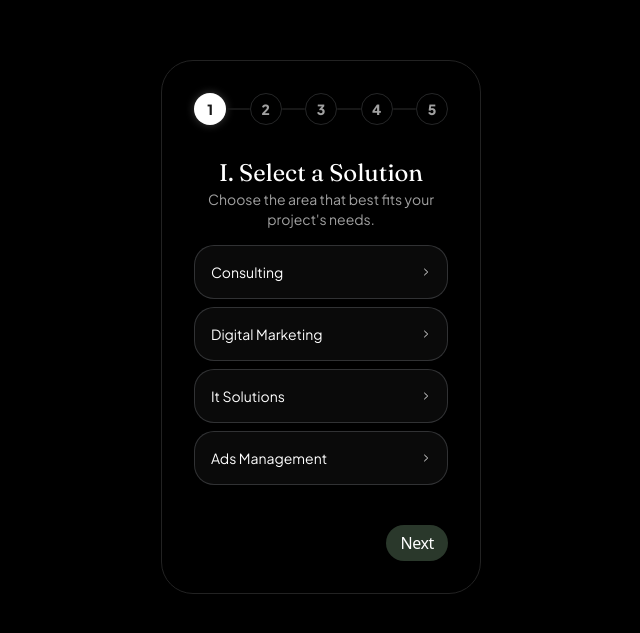
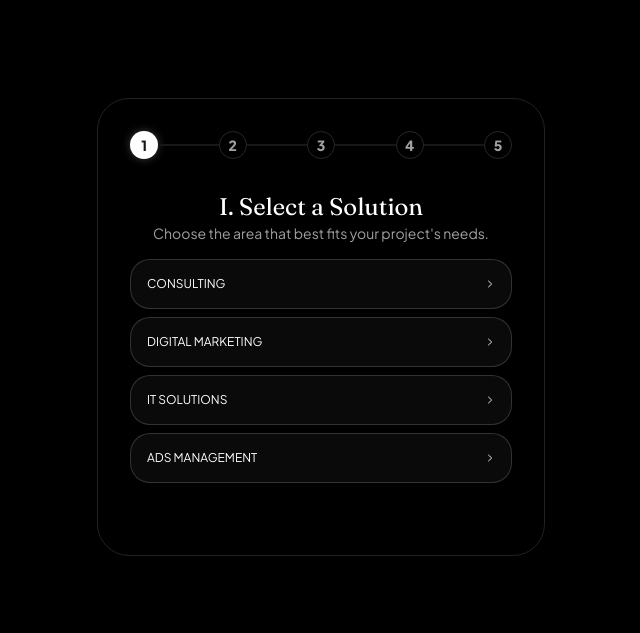
Before and after one commit to davidfl10/dot-media-group, a Next.js app: page / in a window 1280 px wide. Shown: the part 3793-4426 px from the top of the page, without its empty margins (319-959 px from the left). Built offline with nearby package versions, Linux system fonts and the light colour scheme.

Commit message:
Expose stepper next ref and polish form UI

```diff
--- a/components/projectRequest/ProjectForm.tsx
+++ b/components/projectRequest/ProjectForm.tsx
@@ -1,4 +1,4 @@
-import { useState } from "react";
+import { useState, useRef } from "react";
 import Stepper, { Step } from "./Stepper";
 import ServiceButton from "./serviceButton";
 
@@ -88,17 +88,19 @@ const ProjectForm = () => {
         email: ""
     });
 
+    const [step, setStep] = useState(1);
+    const handleNextRef = useRef<(() => void) | undefined>(undefined);
+
     return (
         <div className="flex w-full items-center justify-center p-10">
             <Stepper
-                initialStep={1}
-                className='w-80 text-white'
-                onStepChange={(step) => {
-                    console.log(step);
-                }}
+                initialStep={step}
+                className='w-[356px] py-8 px-6 lg:w-[560px] lg:py-12 lg:px-8 rounded-[20px] text-white'
+                onStepChange={(newStep) => setStep(newStep)}
                 onFinalStepCompleted={() => alert(`Thank you for your submission! We will get back to you soon.`)}
-                backButtonText="Previous"
-                nextButtonText="Next"
+                backButtonText="BACK"
+                nextButtonText="CONTINUE"
+                onNextStepRef={(fn) => { handleNextRef.current = fn; }}
             >
                 <Step>
                     <h2 className="font-fraunces text-white text-2xl text-center">I. Select a Solution</h2>
@@ -108,7 +110,11 @@ const ProjectForm = () => {
                             <ServiceButton
                                 key={solutionKey}
                                 text={solutionKey.replace(/-/g, " ").replace(/\b\w/g, (c) => c.toUpperCase())}
-                                onClick={() => { setData({ ...data, solution: solutionKey, service: '', package: '' }) }}
+                                selected={data.solution === solutionKey}
+                                onClick={() => {
+                                    setData({ ...data, solution: solutionKey, service: '', package: '' });
+                                    if (handleNextRef.current) handleNextRef.current();
+                                }}
                             />
                         ))}
                     </div>
@@ -122,7 +128,11 @@ const ProjectForm = () => {
                                 <ServiceButton
                                     key={svcName}
                                     text={svcName}
-                                    onClick={() => { setData({ ...data, service: svcName, package: '' }) }}
+                                    selected={data.service === svcName}
+                                    onClick={() => {
+                                        setData({ ...data, service: svcName, package: '' });
+                                        if (handleNextRef.current) handleNextRef.current();
+                                    }}
                                 />
                             ))
                         ) : (
@@ -140,7 +150,11 @@ const ProjectForm = () => {
                                     key={pkg.name}
                                     text={pkg.name}
                                     price={pkg.price}
-                                    onClick={() => { setData({ ...data, package: pkg.name }) }}
+                                    selected={data.package === pkg.name}
+                                    onClick={() => {
+                                        setData({ ...data, package: pkg.name });
+                                        if (handleNextRef.current) handleNextRef.current();
+                                    }}
                                 />
                             ))
                         ) : (
@@ -149,12 +163,18 @@ const ProjectForm = () => {
                     </div>
                 </Step>
                 <Step>
-                    <h2>Tell us about your ideas</h2>
-                    <input className="p-2" value={data.details} onChange={(e) => setData({ ...data, details: e.target.value })} placeholder="What's on your mind?" />
+                    <div className="flex flex-col items-center justify-center gap-2 w-full">
+                        <h2 className="font-fraunces text-white text-2xl text-center">IV. Share Your Ideas</h2>
+                        <p className="font-jakarta text-sm text-neutral-400 text-center">A quick note is enough to get us started.</p>
+                        <input className="p-4 w-full min-h-40 bg-[#FFFFFF0A] border border-[#E2E8F02E] rounded-[20px] backdrop-blur-sm font-jakarta text-neutral-500 text-sm leading-5 tracking-[-0.28px]" value={data.details} onChange={(e) => setData({ ...data, details: e.target.value })} placeholder="| Describe your project, goals, timeline, or any specific requirements..." />
+                    </div>
                 </Step>
                 <Step>
-                    <h2>Final Step</h2>
-                    <input className="p-2" type="email" value={data.email} onChange={(e) => setData({ ...data, email: e.target.value })} placeholder="Your email address" />
+                    <div className="flex flex-col items-center justify-center gap-2 w-full">
+                        <h2 className="font-fraunces text-white text-2xl text-center">V. Share Your Email</h2>
+                        <p className="font-jakarta text-sm text-neutral-400 text-center mb-6">We'll send you a proposal shortly.</p>
+                        <input className="p-4 w-full h-full bg-[#FFFFFF0A] border border-[#E2E8F02E] rounded-[20px] backdrop-blur-sm font-jakarta text-neutral-500 text-sm leading-5 tracking-[-0.28px]" type="email" value={data.email} onChange={(e) => setData({ ...data, email: e.target.value })} placeholder="your-email@company.com" />
+                    </div>
                 </Step>
             </Stepper>
         </div>
--- a/components/projectRequest/Stepper.tsx
+++ b/components/projectRequest/Stepper.tsx
@@ -20,6 +20,7 @@ interface StepperProps extends HTMLAttributes<HTMLDivElement> {
     currentStep: number;
     onStepClick: (clicked: number) => void;
   }) => ReactNode;
+  onNextStepRef?: (fn: () => void) => void;
 }
 
 export default function Stepper({
@@ -37,6 +38,7 @@ export default function Stepper({
   nextButtonText = 'Continue',
   disableStepIndicators = false,
   renderStepIndicator,
+  onNextStepRef,
   ...rest
 }: StepperProps) {
   const [currentStep, setCurrentStep] = useState<number>(initialStep);
@@ -68,6 +70,13 @@ export default function Stepper({
       updateStep(currentStep + 1);
     }
   };
+
+  // Expose handleNext to parent
+  React.useEffect(() => {
+    if (onNextStepRef) {
+      onNextStepRef(handleNext);
+    }
+  }, [onNextStepRef, handleNext]);
 
   const handleComplete = () => {
     setDirection(1);
@@ -126,26 +135,28 @@ export default function Stepper({
 
         {!isCompleted && (
           <div className={`px-8 pb-8 ${footerClassName}`}>
-            <div className={`mt-10 flex ${currentStep !== 1 ? 'justify-between' : 'justify-end'}`}>
+            <div className={`mt-10 flex w-full ${currentStep !== 1 ? 'justify-center gap-2' : 'justify-center'}`}>
               {currentStep !== 1 && (
                 <button
                   onClick={handleBack}
-                  className={`duration-350 rounded px-2 py-1 transition ${currentStep === 1
+                  className={`duration-350 w-1/2 lg:w-fit bg-[#FFFFFF0A] hover:bg-[#FFFFFF1A] rounded-full border border-[#E2E8F02E] px-2 py-1 transition ${currentStep === 1
                     ? 'pointer-events-none opacity-50 text-neutral-400'
-                      : 'text-neutral-400 hover:text-neutral-700'
+                    : 'text-neutral-400'
                     }`}
                   {...backButtonProps}
                 >
                   {backButtonText}
                 </button>
               )}
+              {currentStep >= 4 && (
                 <button
                   onClick={isLastStep ? handleComplete : handleNext}
-                className="duration-350 flex items-center justify-center rounded-full bg-[#2A382B] py-1.5 px-3.5 font-medium tracking-tight text-white transition hover:bg-[#89CF80] active:bg-[#89CF80]"
+                  className="duration-350 w-1/2 flex items-center justify-center rounded-full bg-[#FFFFFF05] border border-[#FFFFFF14] py-1.5 px-3.5 font-medium tracking-tight text-[#FFFFFF33] transition hover:bg-[#F6E9DA] hover:text-neutral-800 active:bg-[#F6E9DA] active:text-neutral-900"
                   {...nextButtonProps}
                 >
-                {isLastStep ? 'Complete' : nextButtonText}
+                  {nextButtonText}
                 </button>
+              )}
             </div>
           </div>
         )}
@@ -273,10 +284,10 @@ function StepIndicator({ step, currentStep, onClickStep, disableStepIndicators =
           complete: { scale: 1, backgroundColor: 'rgba(255, 255, 255, 0.12)', border: '1px solid rgba(226, 232, 240, 0.32)', boxShadow: '0 0 8px 0 rgba(255, 255, 255, 0.24)', backdropFilter: 'blur(6px)' }
         }}
         transition={{ duration: 0.3 }}
-        className="flex h-8 w-8 items-center justify-center rounded-full font-semibold"
+        className="flex h-7 w-7 items-center justify-center rounded-full font-semibold"
       >
         {status === 'complete' ? (
-          <span className="text-sm font-jakarta font-extrabold leading-100% tracking-[-0.24px] text-neutral-200">{step}</span>
+          <span className="text-sm font-jakarta font-extrabold leading-100% tracking-[-0.24px] text-neutral-400">{step}</span>
         ) : status === 'active' ? (
           <span className="text-sm font-jakarta font-extrabold leading-100% tracking-[-0.24px] text-neutral-900">{step}</span>
         ) : (
@@ -294,11 +305,11 @@ interface StepConnectorProps {
 function StepConnector({ isComplete }: StepConnectorProps) {
   const lineVariants: Variants = {
     incomplete: { width: 0, backgroundColor: '#262626' },
-    complete: { width: '100%', backgroundColor: '#E5E5E5' }
+    complete: { width: '100%', backgroundColor: '#525252' }
   };
 
   return (
-    <div className={`relative h-0.5 flex-1 overflow-hidden rounded ${isComplete ? 'bg-neutral-200' : 'bg-neutral-900'}`}>
+    <div className={`relative h-0.5 flex-1 overflow-hidden ${isComplete ? 'bg-neutral-600' : 'bg-neutral-900'}`}>
       <motion.div
         className="absolute left-0 top-0 h-full"
         variants={lineVariants}
--- a/components/projectRequest/serviceButton.tsx
+++ b/components/projectRequest/serviceButton.tsx
@@ -1,16 +1,18 @@
 import arrow from "@/public/icons/chevron.png";
 import Image from "next/image";
 
-const serviceButton = ({cheie, text, price, onClick }: { cheie?: string, text: string, price?: string, onClick?: () => void }) => {
+const serviceButton = ({cheie, text, price, onClick, selected }: { cheie?: string, text: string, price?: string, onClick?: () => void, selected?: boolean }) => {
     return (
         <button
             key={cheie}
-            className="w-full flex p-4 items-center justify-between gap-10 self-stretch rounded-[20px] border border-[#e2e8f02e] bg-[#ffffff0a] backdrop-blur-[6px] transition hover:bg-[#ffffff14] active:bg-[#ffffff1a]"
+            className={`w-full flex p-4 items-center justify-between gap-10 self-stretch rounded-[20px] border border-[#e2e8f02e] backdrop-blur-[6px] transition
+                ${selected ? 'bg-[#ffffff14]' : 'bg-[#ffffff0a]'}
+                hover:bg-[#ffffff14] active:bg-[#ffffff1a]`}
             onClick={onClick}
         >
             <div>
-                <p className="font-jakarta text-sm text-white">{text}</p>
-                {price && <p className="font-jakarta text-xs text-[#D7B783]">{price}</p>}
+                <p className="font-jakarta text-xs font-normal text-start text-white uppercase">{text}</p>
+                {price && <p className="font-jakarta text-xs text-start text-[#D7B783]">{price}</p>}
             </div>
             <Image src={arrow} alt="Arrow" width={10} height={10} />
         </button>
```
Lines whose indentation alone changed are shown as unchanged.
